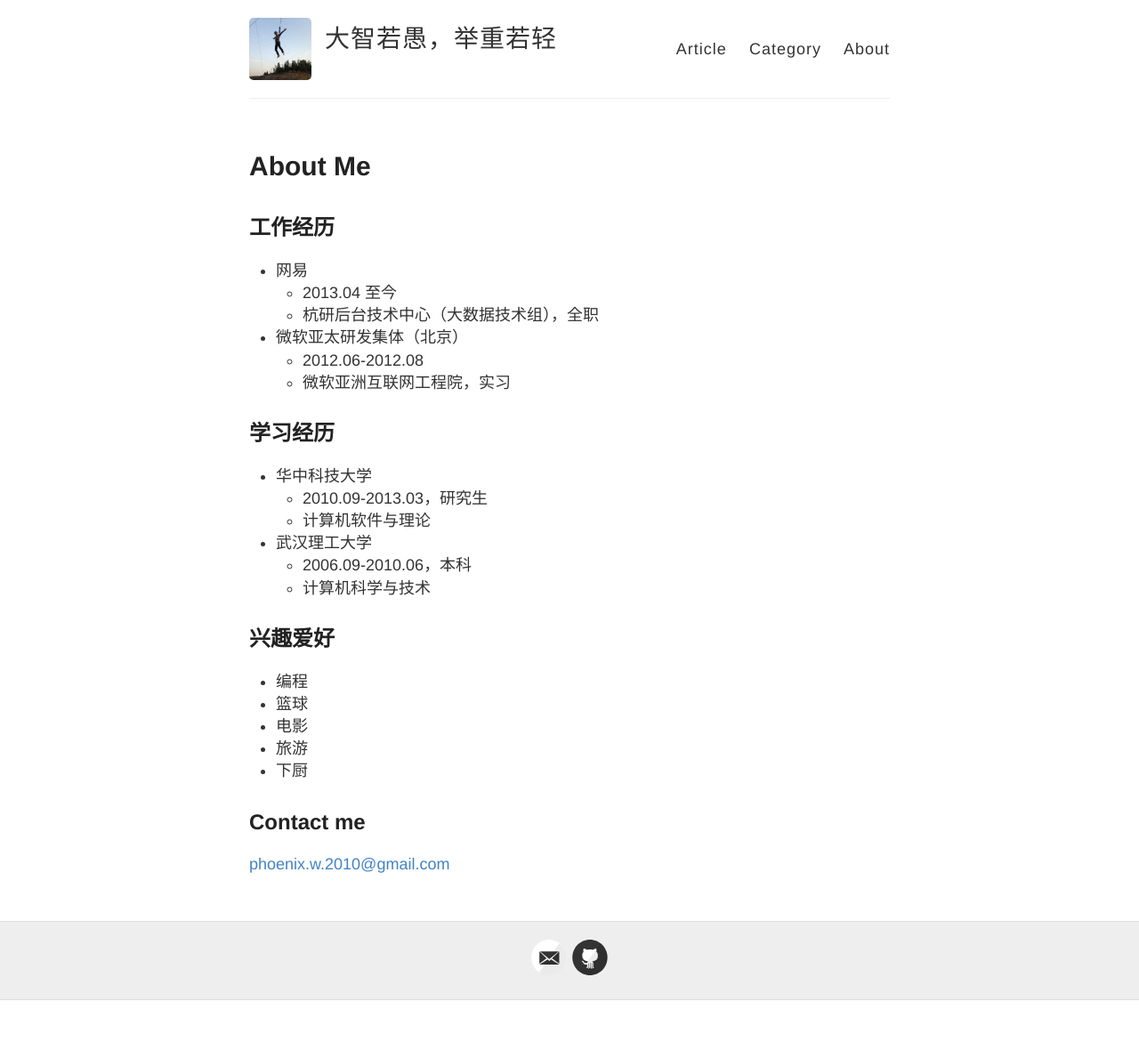
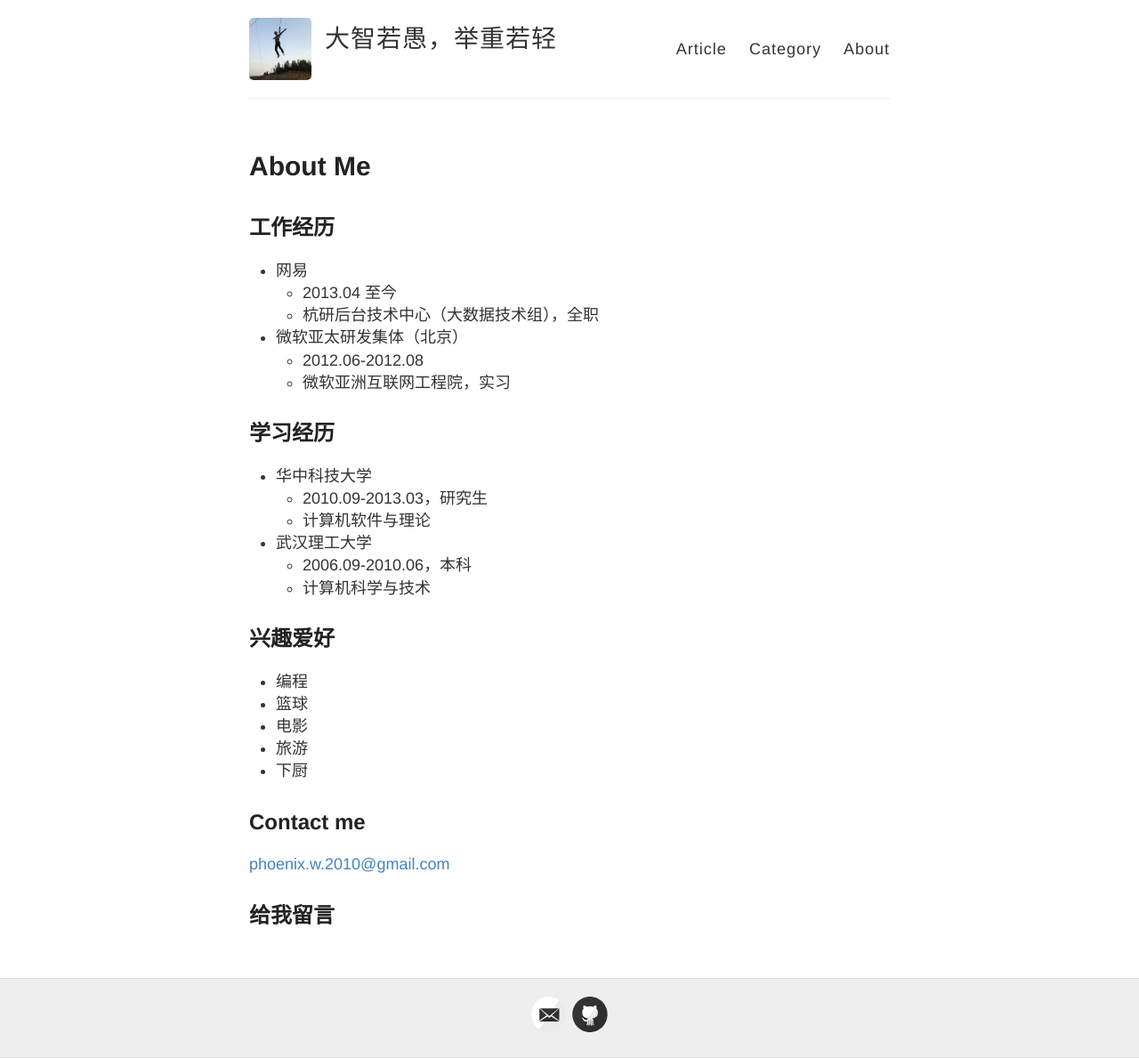
Before and after one commit to CC213/cc213.github.io, a Jekyll site: the page built from about.md, in a window 1280 px wide. Shown: the whole page at 89% size. Built offline with Jekyll 4.4.1, drawn with Linux system fonts in a browser that asks for light colours; Markdown is read by kramdown in place of the engine named in the settings; comment, search, counter and statistics services are not loaded; before the commit the page ends 1124 px from its top, so only the background shows below that.

Commit message:
为about添加评论部分。

```diff
--- a/about.md
+++ b/about.md
@@ -33,3 +33,27 @@
 ## Contact me
 
 [phoenix.w.2010@gmail.com](mailto:phoenix.w.2010@gmail.com)
+
+## 给我留言
+
+{% include comments.md %}
+<script type="text/javascript">
+$(function(){
+  $(document).keydown(function(e) {
+    var url = false;
+        if (e.which == 37 || e.which == 74) {  // Left arrow and J
+            {% if page.previous %}
+        url = '{{ site.url }}{{ page.previous.url }}';
+        {% endif %}
+        }
+        else if (e.which == 39 || e.which == 75) {  // Right arrow and K
+            {% if page.next %}
+        url = '{{ site.url }}{{ page.next.url }}';
+        {% endif %}
+        }
+        if (url) {
+            window.location = url;
+        }
+  });
+})
+</script>
```
